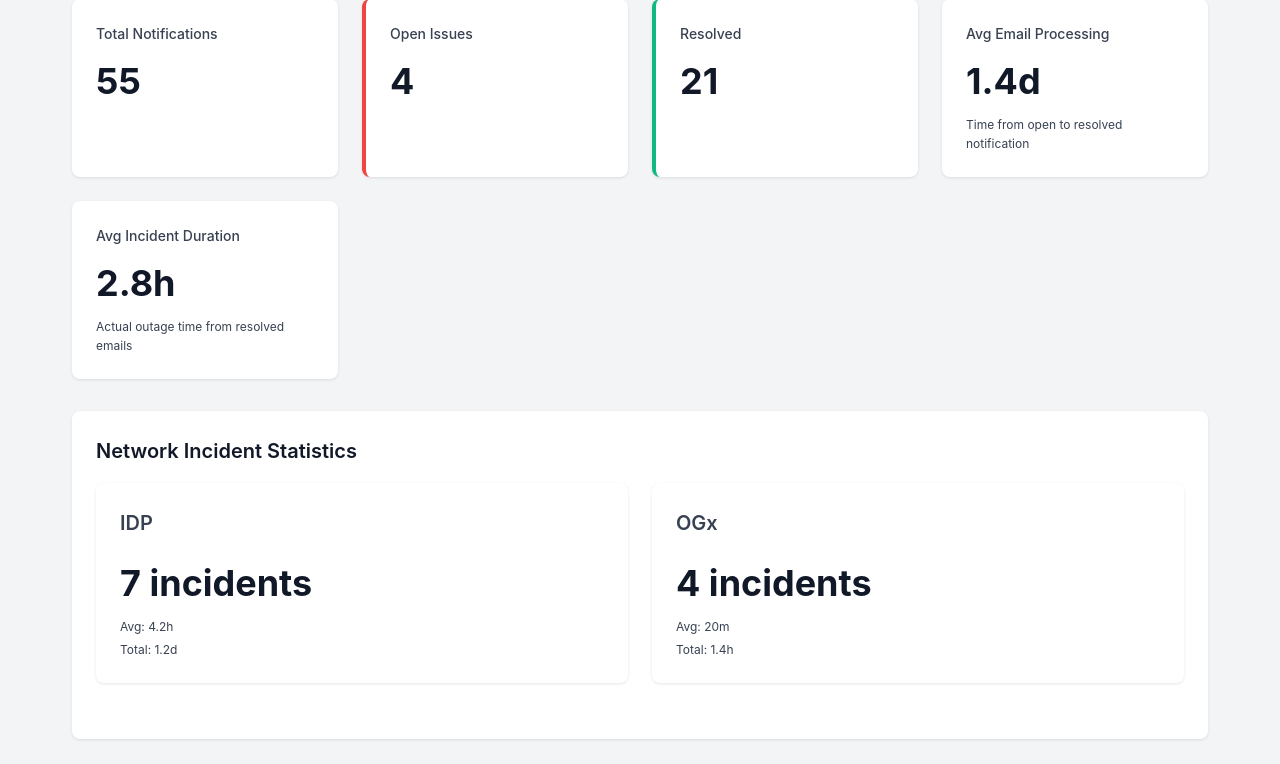
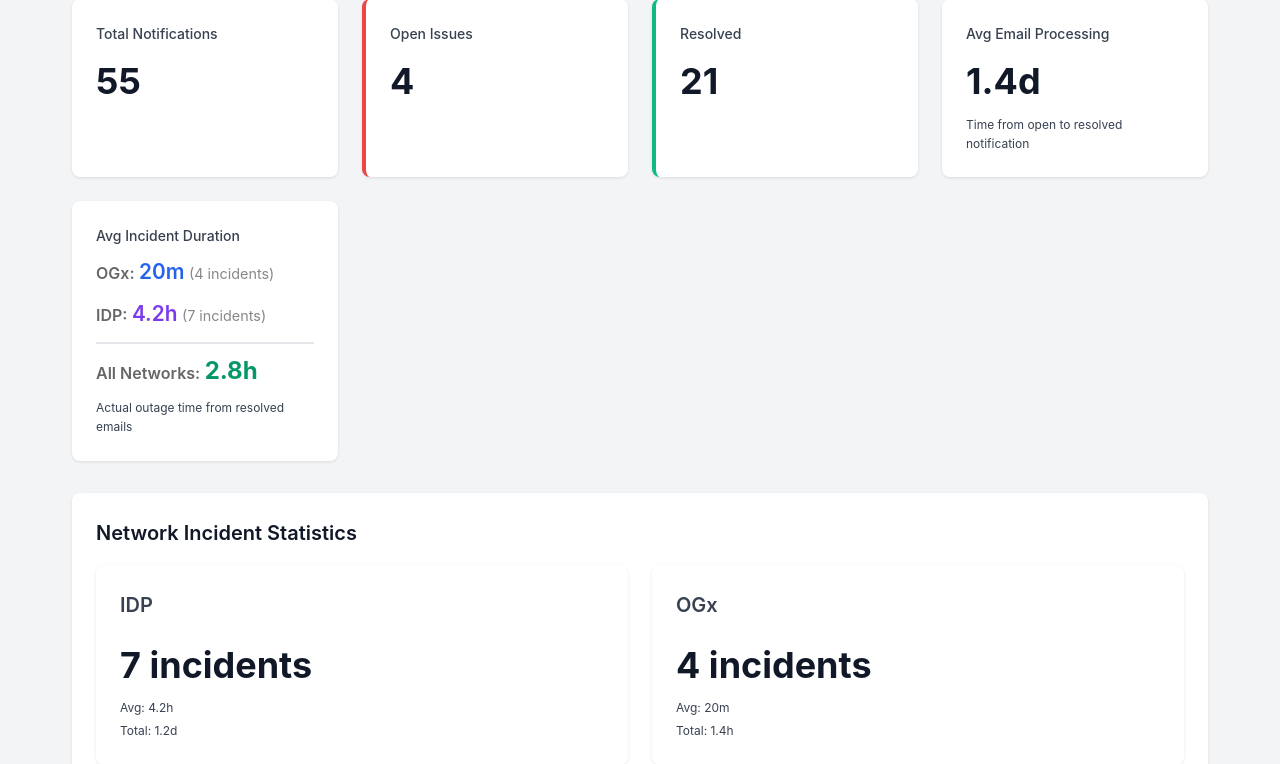
Before and after one commit to aporter432/service-tracker, a Flask app: page / in a window 1280 px wide. Shown: the part 188-952 px from the top of the page. Run offline with Flask 3, Linux system fonts and the light colour scheme; data comes from the database, SQL or seed files in the repository.

Commit message:
feat: Enhance Avg Incident Duration display with detailed stats for OGx and IDP networks

```diff
--- a/templates/dashboard.html
+++ b/templates/dashboard.html
@@ -32,8 +32,31 @@
         </div>
         <div class="stat-card">
             <h3>Avg Incident Duration</h3>
+            {% if stats.platform_incident_stats %}
+            <div style="display: flex; flex-direction: column; gap: 8px; margin-top: 8px;">
+                {% if 'OGx' in stats.platform_incident_stats %}
+                <div>
+                    <span style="font-weight: 600; color: #666;">OGx:</span>
+                    <span style="font-size: 1.3em; color: #2563eb; font-weight: 600;">{{ stats.platform_incident_stats['OGx'].avg_duration|format_duration }}</span>
+                    <span style="color: #888; font-size: 0.9em;">({{ stats.platform_incident_stats['OGx'].count }} incidents)</span>
+                </div>
+                {% endif %}
+                {% if 'IDP' in stats.platform_incident_stats %}
+                <div>
+                    <span style="font-weight: 600; color: #666;">IDP:</span>
+                    <span style="font-size: 1.3em; color: #7c3aed; font-weight: 600;">{{ stats.platform_incident_stats['IDP'].avg_duration|format_duration }}</span>
+                    <span style="color: #888; font-size: 0.9em;">({{ stats.platform_incident_stats['IDP'].count }} incidents)</span>
+                </div>
+                {% endif %}
+                <div style="border-top: 2px solid #e5e7eb; padding-top: 8px; margin-top: 4px;">
+                    <span style="font-weight: 600; color: #666;">All Networks:</span>
+                    <span style="font-size: 1.5em; color: #059669; font-weight: 700;">{{ stats.avg_incident_duration_minutes|format_duration }}</span>
+                </div>
+            </div>
+            {% else %}
             <div class="stat-value">{{ stats.avg_incident_duration_minutes|format_duration }}</div>
-            <div class="stat-subtitle">Actual outage time from resolved emails</div>
+            {% endif %}
+            <div class="stat-subtitle" style="margin-top: 8px;">Actual outage time from resolved emails</div>
         </div>
     </div>
 
```
